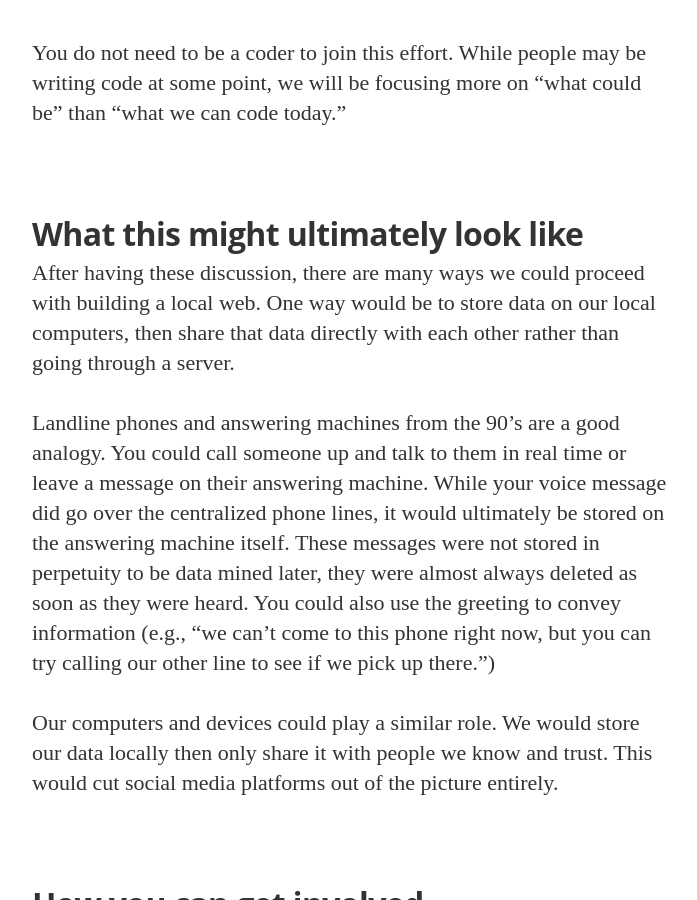
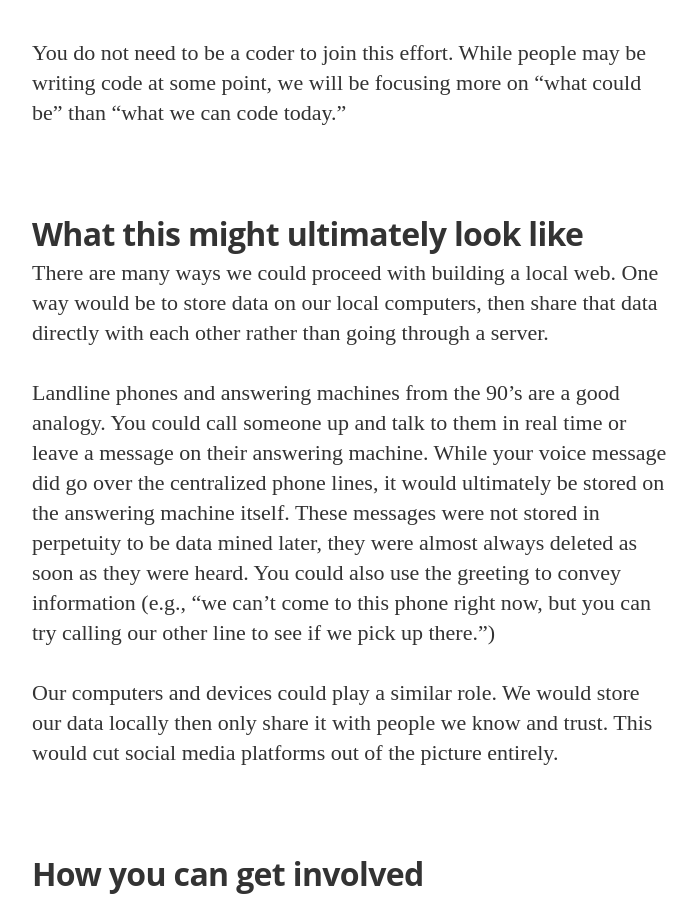
Before and after one commit to jlleblanc/blog.jlleblanc.com, a Jekyll site: the page built from _posts/2020-12-29-help-build-the-local-web.md, in a window 1280 px wide and 900 px high, scrolled down 1585 px. Shown: the whole window, without its empty margins (288-985 px from the left). Built offline with Jekyll 4.4.1, drawn with Linux system fonts in a browser that asks for light colours; nearby versions of some CDN libraries; some web fonts are replaced; some of the changed text lies outside the part shown.

Commit message:
Fixed a typo

```diff
--- a/_posts/2020-12-29-help-build-the-local-web.md
+++ b/_posts/2020-12-29-help-build-the-local-web.md
@@ -26,7 +26,7 @@ If I try to do this on my own, not only will I get lost wandering through techni
 You do not need to be a coder to join this effort. While people may be writing code at some point, we will be focusing more on “what could be” than “what we can code today.”
 
 ## What this might ultimately look like
-After having these discussion, there are many ways we could proceed with building a local web. One way would be to store data on our local computers, then share that data directly with each other rather than going through a server.
+There are many ways we could proceed with building a local web. One way would be to store data on our local computers, then share that data directly with each other rather than going through a server.
 
 Landline phones and answering machines from the 90's are a good analogy. You could call someone up and talk to them in real time or leave a message on their answering machine. While your voice message did go over the centralized phone lines, it would ultimately be stored on the answering machine itself. These messages were not stored in perpetuity to be data mined later, they were almost always deleted as soon as they were heard. You could also use the greeting to convey information (e.g., "we can't come to this phone right now, but you can try calling our other line to see if we pick up there.")
 
```
Also changed, not shown: other parts of _posts/2020-12-29-help-build-the-local-web.md (+1 -1 lines).
